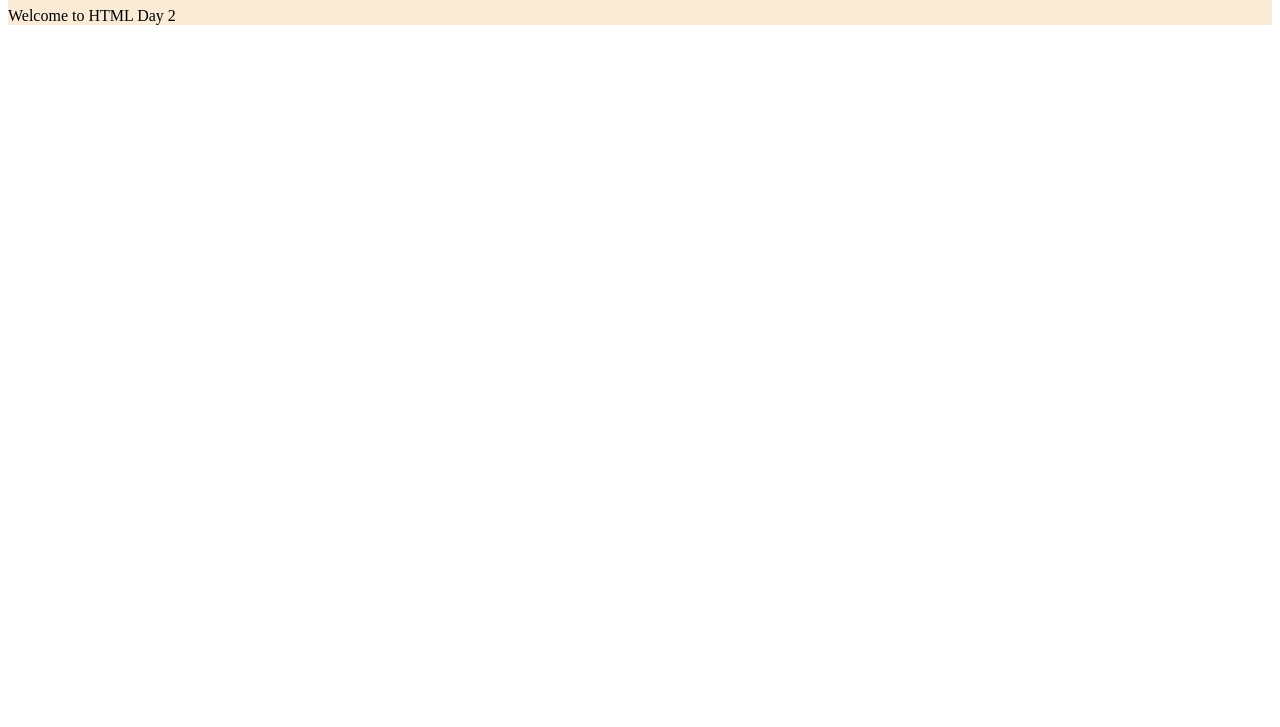
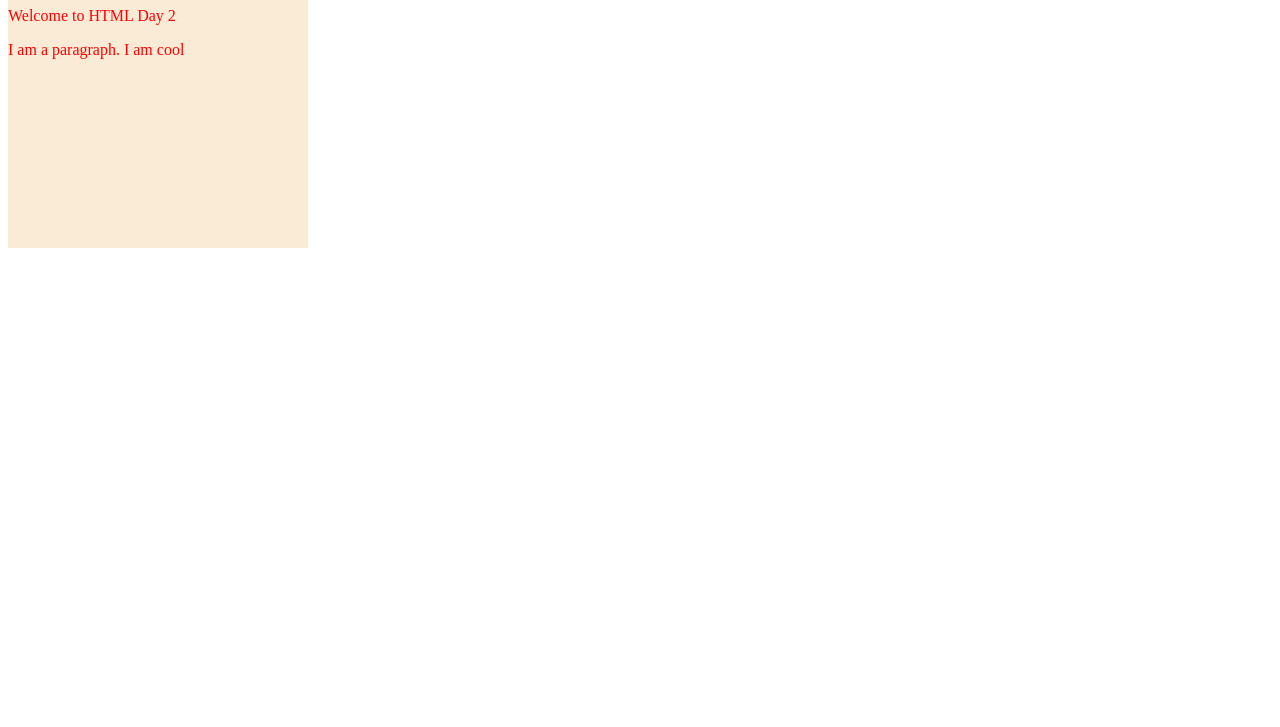
Before and after one commit to VareseGio/repository_926, a plain HTML site: page index.html in a window 1280 px wide. Shown: the part 73-800 px from the top of the page. Drawn offline with Linux system fonts and the light colour scheme.

Commit message:
favorite

```diff
--- a/css/style.css
+++ b/css/style.css
@@ -2,4 +2,6 @@
 
 h1{background-color: blue;}
 
-.header{background-color: antiquewhite;}
+.header{background-color: antiquewhite; width: 300px; height: 300px;}
+
+p{color: red; }
--- a/index.html
+++ b/index.html
@@ -16,6 +16,15 @@
 
 <p>Welcome to HTML Day 2</p>
 
+<p>I am a paragraph. I am cool</p>
+
+</div>
+
+<div>
+
+
+
+
 </div>
 
 </body>
```
